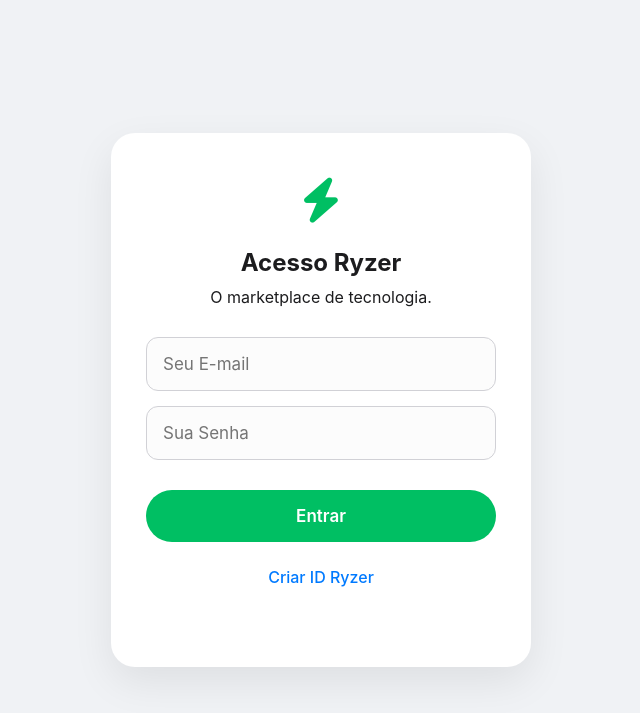
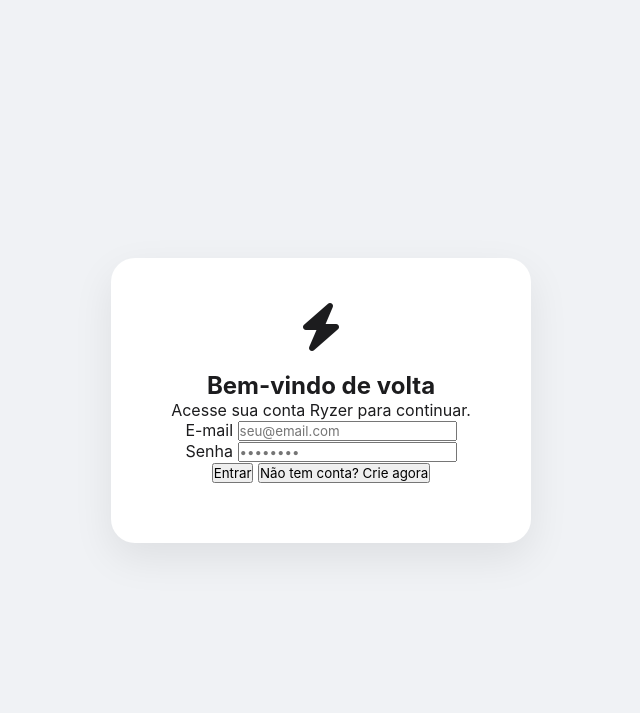
Before and after one commit to juaozito/api-mercado-local, a FastAPI app: page / in a window 1280 px wide. Shown: the top 713 px of the page, without its empty margins (319-959 px from the left). Run offline with FastAPI, Linux system fonts and the light colour scheme.

Commit message:
Update index.html

```diff
--- a/templates/index.html
+++ b/templates/index.html
@@ -3,9 +3,8 @@
 <head>
     <meta charset="UTF-8">
     <meta name="viewport" content="width=device-width, initial-scale=1.0">
-    <title>Ryzer | Mercado Gamer & Dev</title>
+    <title>Ryzer | Mercado Gamer</title>
     <link href="https://cdnjs.cloudflare.com/ajax/libs/font-awesome/6.4.0/css/all.min.css" rel="stylesheet">
-
     <link rel="stylesheet" href="/static/css/style.css">
 </head>
 <body>
@@ -14,170 +13,168 @@
 
     <nav id="navbar" class="hidden">
         <div class="nav-container">
-            <i class="fas fa-bars mobile-toggle" onclick="toggleMenu()"></i>
-
             <a href="#" class="logo" onclick="router('loja')">
                 <i class="fas fa-bolt"></i> Ryzer
             </a>
-
-            <div class="search-bar">
-                <input type="text" id="campo-busca" placeholder="Busque por processadores, placas de vídeo...">
-                <button onclick="buscarProduto()"><i class="fas fa-search"></i></button>
-            </div>
-
-            <div class="user-menu" id="menu-itens">
-                <a class="menu-item" onclick="router('anunciar')">
-                    <i class="fas fa-plus-circle"></i> Vender
-                </a>
-                <a class="menu-item" onclick="router('meus-pedidos')">
-                    <i class="fas fa-box-open"></i> Pedidos
-                </a>
-                <a class="menu-item" onclick="router('carrinho')">
-                    <i class="fas fa-shopping-cart"></i> Carrinho
-                    <span id="cart-badge" class="cart-count">0</span>
-                </a>
-                <a class="menu-item" onclick="router('dashboard')">
-                    <i class="fas fa-chart-line"></i> Painel
-                </a>
-                <a class="menu-item" onclick="logout()" style="color: #ff5555;">
-                    <i class="fas fa-sign-out-alt"></i> Sair
-                </a>
+            <div class="nav-links">
+                <a href="#" onclick="router('loja')"><i class="fas fa-store"></i> Loja</a>
+                <a href="#" onclick="router('dashboard')"><i class="fas fa-chart-line"></i> Painel</a>
+                <a href="#" onclick="router('meus-pedidos')"><i class="fas fa-box"></i> Pedidos</a>
+                <a href="#" onclick="router('carrinho')"><i class="fas fa-shopping-cart"></i> Carrinho <span id="cart-badge" class="badge open" style="margin-left:5px">0</span></a>
+                <a href="#" onclick="router('anunciar')" style="color:var(--primary); font-weight:bold;">+ Vender</a>
+                <a href="#" onclick="logout()" class="btn-logout"><i class="fas fa-sign-out-alt"></i></a>
             </div>
         </div>
     </nav>
 
     <section id="sec-login" class="auth-wrapper fade-in">
         <div class="auth-box">
-            <i class="fas fa-bolt" style="font-size: 45px; color: var(--ryzer-green); margin-bottom: 25px;"></i>
-            <h1 style="margin-bottom: 10px;">Acesso Ryzer</h1>
-            <p style="margin-bottom:30px;">O marketplace de tecnologia.</p>
+            <i class="fas fa-bolt" style="font-size: 48px; color: var(--primary); margin-bottom: 20px;"></i>
+            <h1 class="auth-title">Bem-vindo de volta</h1>
+            <p class="auth-subtitle">Acesse sua conta Ryzer para continuar.</p>
 
-            <input type="email" id="login-email" class="apple-input" placeholder="Seu E-mail">
-            <input type="password" id="login-senha" class="apple-input" placeholder="Sua Senha">
+            <div class="input-group">
+                <label class="input-label">E-mail</label>
+                <input type="email" id="login-email" class="form-input" placeholder="seu@email.com">
+            </div>
+            <div class="input-group">
+                <label class="input-label">Senha</label>
+                <input type="password" id="login-senha" class="form-input" placeholder="••••••••">
+            </div>
 
-            <button onclick="fazerLogin()" class="btn-auth">Entrar</button>
-            <div style="margin-top: 25px;">
-                <a onclick="router('cadastro')" style="color:#007aff; cursor:pointer; font-weight:500;">Criar ID Ryzer</a>
-            </div>
-            <p id="msg-login" style="margin-top: 15px; color: #ff3b30; font-size: 14px; min-height: 20px;"></p>
+            <button onclick="fazerLogin()" class="btn-primary">Entrar</button>
+            <button onclick="router('cadastro')" class="btn-secondary">Não tem conta? Crie agora</button>
+            <p id="msg-login" style="margin-top:15px; font-size:14px; color:#ff3b30;"></p>
         </div>
     </section>
 
     <section id="sec-cadastro" class="auth-wrapper hidden fade-in">
         <div class="auth-box">
-            <h1>Criar Conta</h1>
-            <p style="margin-bottom:30px;">Comece a vender e comprar.</p>
+            <h1 class="auth-title">Crie sua Conta</h1>
+            <p class="auth-subtitle">Junte-se ao mercado gamer.</p>
 
-            <input type="text" id="cad-nome" class="apple-input" placeholder="Nome Completo">
-            <input type="email" id="cad-email" class="apple-input" placeholder="E-mail">
-            <input type="password" id="cad-senha" class="apple-input" placeholder="Senha">
+            <div class="input-group">
+                <label class="input-label">Nome Completo</label>
+                <input type="text" id="cad-nome" class="form-input" placeholder="Seu Nome">
+            </div>
+            <div class="input-group">
+                <label class="input-label">E-mail</label>
+                <input type="email" id="cad-email" class="form-input" placeholder="seu@email.com">
+            </div>
+            <div class="input-group">
+                <label class="input-label">Senha</label>
+                <input type="password" id="cad-senha" class="form-input" placeholder="Crie uma senha forte">
+            </div>
 
-            <button onclick="cadastrar()" class="btn-auth">Cadastrar</button>
-            <div style="margin-top: 25px;">
-                <a onclick="router('login')" style="color:#007aff; cursor:pointer; font-weight:500;">Voltar ao Login</a>
+            <button onclick="cadastrar()" class="btn-primary">Criar Conta</button>
+            <button onclick="router('login')" class="btn-secondary">Voltar ao Login</button>
+        </div>
+    </section>
+
+    <section id="sec-loja" class="page-container hidden fade-in">
+        <div class="page-header">
+            <div>
+                <h2 class="page-title">Vitrine Ryzer</h2>
+                <p style="color:var(--muted)">As melhores ofertas da comunidade.</p>
+            </div>
+            <div class="input-group" style="margin:0; width: 300px;">
+                <input type="text" id="campo-busca" class="form-input" placeholder="Buscar produtos..." onkeyup="buscarProduto()">
+            </div>
+        </div>
+
+        <div id="grid-produtos" class="products-grid">
+            </div>
+    </section>
+
+    <section id="sec-dashboard" class="page-container hidden fade-in">
+        <h2 class="page-title" style="margin-bottom:20px;">Painel de Vendas</h2>
+
+        <div class="dash-stats">
+            <div class="stat-card">
+                <span class="stat-label">Total Vendido</span>
+                <span id="dash-total" class="stat-value green">R$ 0,00</span>
+            </div>
+            <div class="stat-card">
+                <span class="stat-label">Status da Conta</span>
+                <span class="stat-value" style="font-size:18px; margin-top:10px;">✅ Ativa</span>
+            </div>
+        </div>
+
+        <h3 style="margin: 30px 0 15px 0;">Transações Recentes</h3>
+        <div style="overflow-x:auto;">
+            <table class="data-table">
+                <thead>
+                    <tr>
+                        <th>Produto</th>
+                        <th>Tipo</th>
+                        <th>Valor</th>
+                        <th>Status</th>
+                        <th>Ação</th>
+                    </tr>
+                </thead>
+                <tbody id="lista-transacoes">
+                    </tbody>
+            </table>
+        </div>
+    </section>
+
+    <section id="sec-anunciar" class="page-container hidden fade-in" style="max-width: 800px;">
+        <div class="auth-box" style="width:100%; max-width:100%; text-align:left;">
+            <h2 class="auth-title">Novo Anúncio</h2>
+            <p class="auth-subtitle">Preencha os dados do seu produto.</p>
+
+            <div class="input-group">
+                <label class="input-label">Título do Produto</label>
+                <input id="anun-titulo" class="form-input" placeholder="Ex: Placa de Vídeo RTX 3060">
+            </div>
+
+            <div class="form-grid">
+                <div class="input-group">
+                    <label class="input-label">Preço (R$)</label>
+                    <input id="anun-valor" type="number" class="form-input" placeholder="0.00">
+                </div>
+                <div class="input-group">
+                    <label class="input-label">Categoria</label>
+                    <select class="form-input">
+                        <option>Hardware</option>
+                        <option>Software</option>
+                        <option>Periféricos</option>
+                    </select>
+                </div>
+            </div>
+
+            <div class="input-group">
+                <label class="input-label">Conteúdo da Entrega (Segredo)</label>
+                <textarea id="anun-conteudo" class="form-input" rows="4" placeholder="Link do drive, código de ativação ou rastreio..."></textarea>
+                <small style="color:var(--muted)">Isso só será revelado ao comprador após o pagamento.</small>
+            </div>
+
+            <button onclick="publicarAnuncio()" class="btn-primary">Publicar Agora</button>
+            <button onclick="router('loja')" class="btn-secondary">Cancelar</button>
+        </div>
+    </section>
+
+    <section id="sec-carrinho" class="page-container hidden fade-in">
+        <h2 class="page-title">Carrinho de Compras</h2>
+
+        <div style="display:flex; gap:30px; margin-top:20px; flex-wrap:wrap;">
+            <div id="lista-carrinho" style="flex:1;">
+                </div>
+
+            <div class="cart-total-box">
+                <span class="stat-label">Resumo do Pedido</span>
+                <div style="margin:20px 0; font-size:18px; display:flex; justify-content:space-between;">
+                    <span>Total:</span>
+                    <strong id="cart-total" style="color:var(--primary)">R$ 0,00</strong>
+                </div>
+                <button onclick="finalizarCompra()" class="btn-primary">Finalizar Compra</button>
             </div>
         </div>
     </section>
 
-    <section id="sec-loja" class="main-container hidden fade-in">
-        <main class="content-area">
-            <div class="hero-banner">
-                <div class="hero-content">
-                    <span style="background:var(--ryzer-accent); padding:6px 12px; border-radius:6px; font-weight:bold; font-size:12px; margin-bottom:10px; display:inline-block;">OFERTA RELÂMPAGO</span>
-                    <h1 style="font-size:38px; text-transform:uppercase; margin-bottom:10px; line-height:1.1;">Upgrade no Setup</h1>
-                    <p style="opacity:0.9;">Processadores e Cursos com preços imbatíveis.</p>
-                </div>
-                <i class="fas fa-rocket hero-bg-icon"></i>
-            </div>
-
-            <div style="display:flex; justify-content:space-between; align-items:center; margin-bottom:20px;">
-                <h2 style="font-size:22px;">Produtos Disponíveis</h2>
-            </div>
-
-            <div id="grid-produtos" class="products-grid">
-                </div>
-        </main>
-    </section>
-
-    <section id="sec-detalhes" class="main-container hidden fade-in">
-        <div class="details-wrapper" style="width: 100%;">
-            <div class="det-img-box" id="det-img-container"></div>
-            <div class="det-info-box">
-                <span style="color:var(--ryzer-green); font-weight:bold; font-size:12px;">VENDIDO POR RYZER</span>
-                <h1 id="det-titulo" style="font-size:28px; margin:10px 0; line-height: 1.2;">Titulo</h1>
-                <div class="det-price" id="det-valor" style="font-size:40px; color:var(--ryzer-green); font-weight:800;">R$ 0,00</div>
-
-                <div style="background:#f9f9f9; padding:20px; border-radius:8px; margin-bottom:30px;">
-                    <strong>Informações:</strong>
-                    <p id="det-desc" style="color:#555; margin-top:5px; font-size:14px; white-space: pre-wrap;"></p>
-                </div>
-
-                <div style="display: flex; gap: 15px;">
-                    <button id="btn-add-cart-detail" class="btn-buy" style="height: 55px; font-size: 18px; width: 60%;">
-                        Adicionar ao Carrinho
-                    </button>
-                    <button onclick="router('loja')" style="padding: 0 30px; background: white; border:2px solid #ddd; border-radius: 8px; font-weight: bold; cursor:pointer;">Voltar</button>
-                </div>
-            </div>
-        </div>
-    </section>
-
-    <section id="sec-carrinho" class="main-container hidden fade-in" style="flex-direction: column;">
-        <div class="cart-layout">
-            <div class="cart-list-container">
-                <h2 style="margin-bottom: 20px;">Meu Carrinho</h2>
-                <div id="lista-carrinho"></div>
-            </div>
-
-            <div class="cart-summary-container">
-                <div class="cart-summary-box">
-                    <h3 style="margin-bottom:20px;">Resumo</h3>
-                    <div style="display:flex; justify-content:space-between; margin-bottom:20px;">
-                        <span style="font-weight:bold;">Total:</span>
-                        <span id="cart-total" style="color:var(--ryzer-green); font-weight:800; font-size:22px;">R$ 0,00</span>
-                    </div>
-                    <button onclick="finalizarCompra()" class="btn-buy" style="width: 100%; height: 50px; font-size: 16px;">
-                        Finalizar Compra
-                    </button>
-                </div>
-            </div>
-        </div>
-    </section>
-
-    <section id="sec-meus-pedidos" class="main-container hidden fade-in" style="flex-direction: column;">
-        <h2 style="margin-bottom: 20px;">Meus Cursos / Produtos Comprados</h2>
-        <div id="grid-meus-pedidos" class="products-grid"></div>
-    </section>
-
-    <section id="sec-dashboard" class="main-container hidden fade-in" style="flex-direction: column;">
-        <h2>Painel de Vendas</h2>
-        <div style="background:white; padding:30px; border-radius:12px; margin-top:20px;">
-            <p>Saldo Total de Vendas</p>
-            <h1 id="dash-total" style="color:var(--ryzer-green); font-size:48px;">R$ 0,00</h1>
-            <hr style="margin:25px 0; border:0; border-top:1px solid #eee;">
-            <h3>Histórico de Transações</h3>
-            <div id="lista-transacoes" style="margin-top:20px;"></div>
-        </div>
-    </section>
-
-    <section id="sec-anunciar" class="auth-wrapper hidden fade-in">
-        <div class="auth-box" style="max-width: 600px;">
-            <h2>Novo Anúncio</h2>
-            <div style="text-align: left; margin-top: 20px;">
-                <label style="font-size:13px; font-weight:bold;">Título</label>
-                <input id="anun-titulo" class="apple-input" placeholder="Ex: Placa de Vídeo RTX 3060">
-
-                <label style="font-size:13px; font-weight:bold;">Preço (R$)</label>
-                <input id="anun-valor" type="number" class="apple-input">
-
-                <label style="font-size:13px; font-weight:bold;">Conteúdo Digital / Dados de Entrega</label>
-                <textarea id="anun-conteudo" class="apple-input" style="height: 100px; padding-top: 15px;" placeholder="Link do Drive, código de rastreio, etc..."></textarea>
-                <small style="color: #888;">Só será revelado ao comprador após o pagamento.</small>
-            </div>
-
-            <button onclick="publicarAnuncio()" class="btn-auth">Publicar Oferta</button>
-            <div style="margin-top:20px;"><a onclick="router('loja')" style="cursor:pointer; color:#555;">Cancelar</a></div>
-        </div>
+    <section id="sec-meus-pedidos" class="page-container hidden fade-in">
+        <h2 class="page-title">Meus Pedidos</h2>
+        <div id="grid-meus-pedidos" class="products-grid" style="margin-top:20px;"></div>
     </section>
 
     <script src="/static/js/script.js"></script>
```
